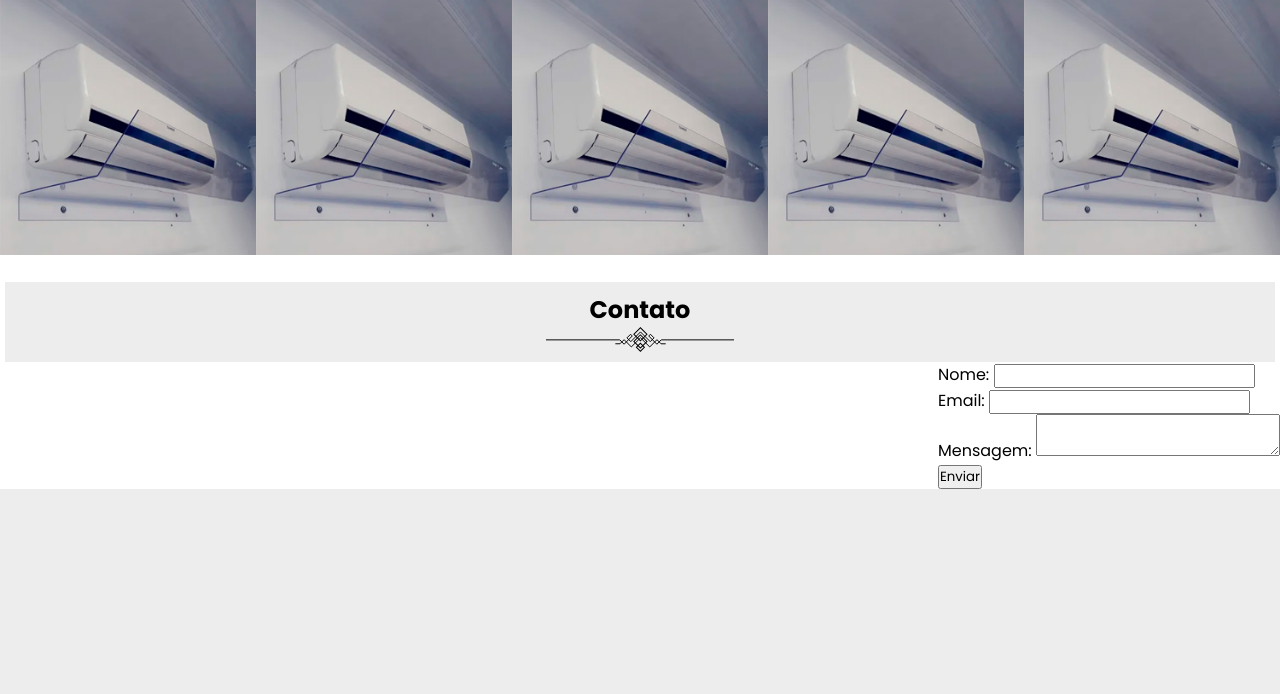
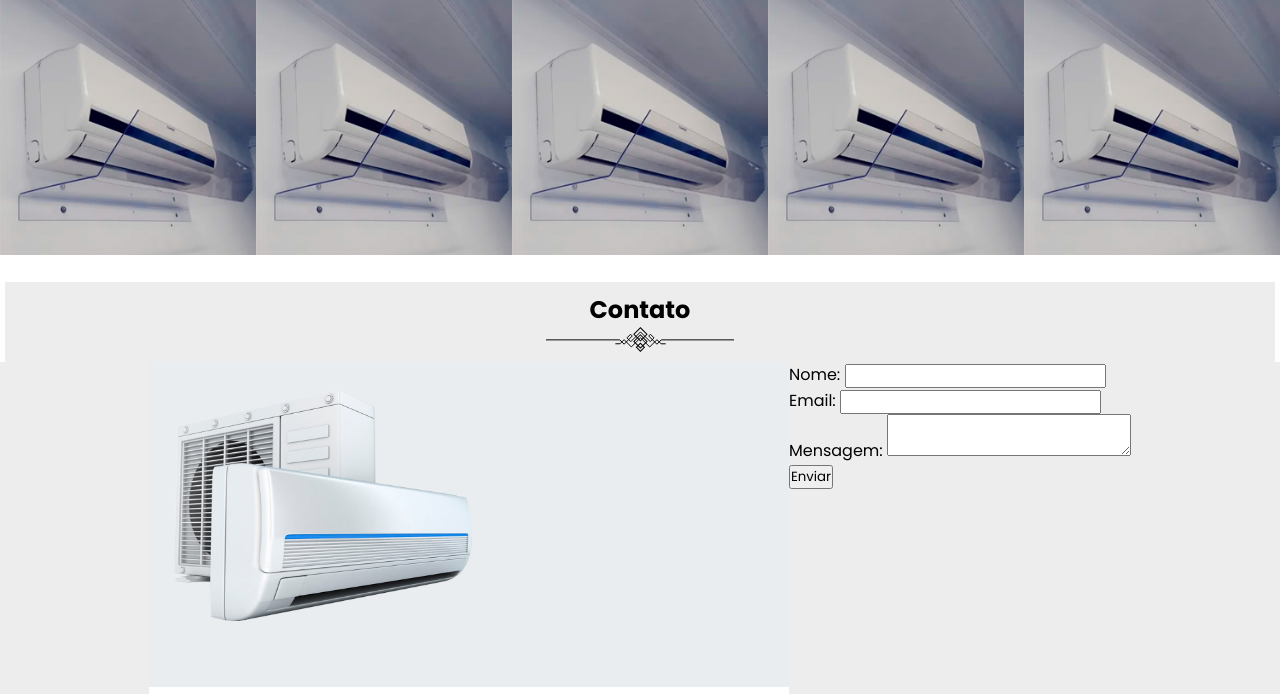
Before and after one commit to vitor502/Air-Cond, a PHP site: page / in a window 1280 px wide. Shown: the part 1270-1964 px from the top of the page. Before the commit the page ends 1759 px from the top, so only its background shows below. Run offline with PHP 8.4, Linux system fonts and the light colour scheme; some libraries are stand-ins or nearby versions.

Commit message:
ajustes da sesão contato

```diff
--- a/index.html
+++ b/index.html
@@ -52,7 +52,7 @@
         </li>
       </ul>
     </div>
-<!-- Energia Solar in -->
+<!-- Energia Solar out -->
 
 
 <!-- Serviços in -->
@@ -206,6 +206,9 @@
   <img width="15%" src="images/linha.svg" alt="">
 </div>
   <div class="contat">
+    <div class="contatoImagem">
+      <img width="100%" src="images/ar_condicionado.png" alt="">
+    </div>
     <form (ngSubmit)="submitForm()">
       <div>
         <label for="name">Nome:</label>
--- a/style.css
+++ b/style.css
@@ -181,7 +181,18 @@ header{
 
 .contat{
     display: flex;
-    justify-content: end;
+    justify-content: center;
+    background-color: var(--bg-divs);
+    width: 100%;
+}
+
+.contatoImagem{
+    background-color: #fff;
+    width: 50%;
+}
+
+.form{
+    width: 50%;
 }
 
 /* Contato out */
```
